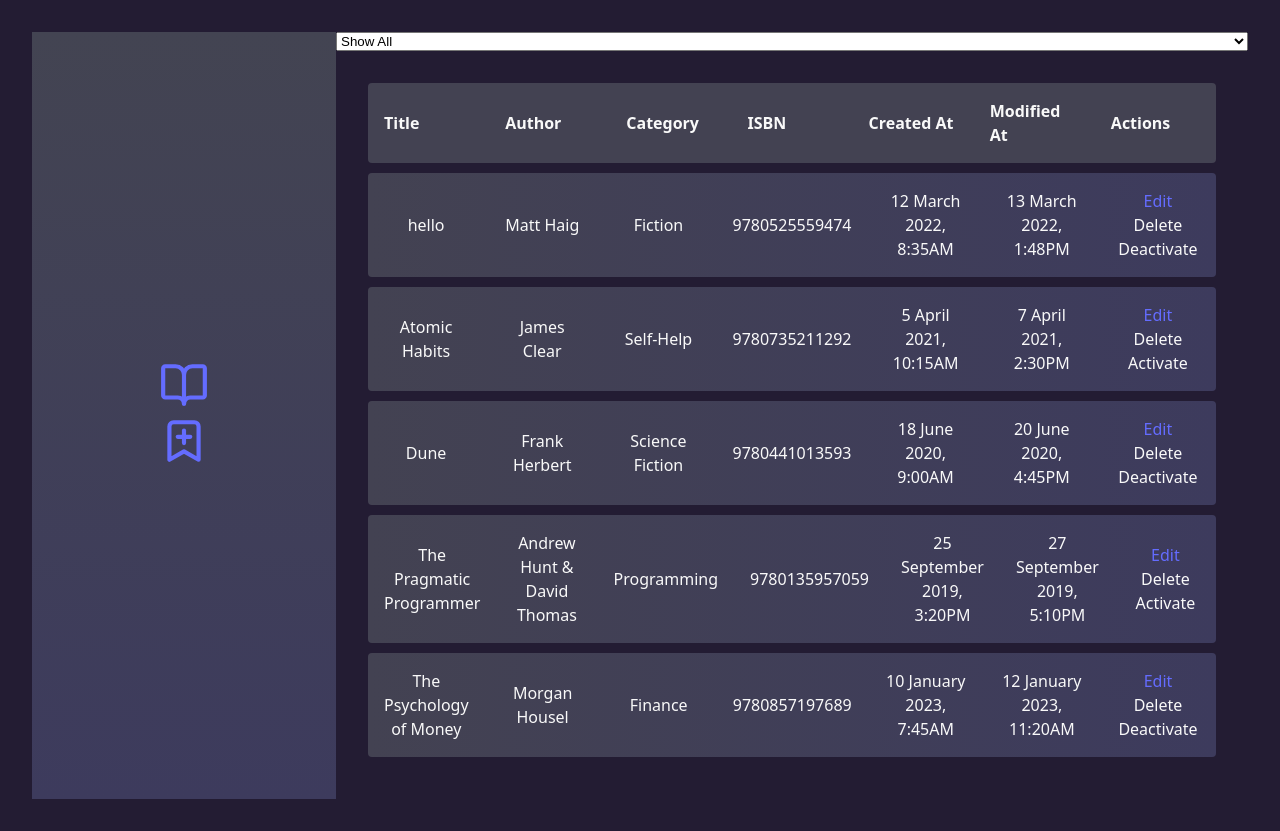
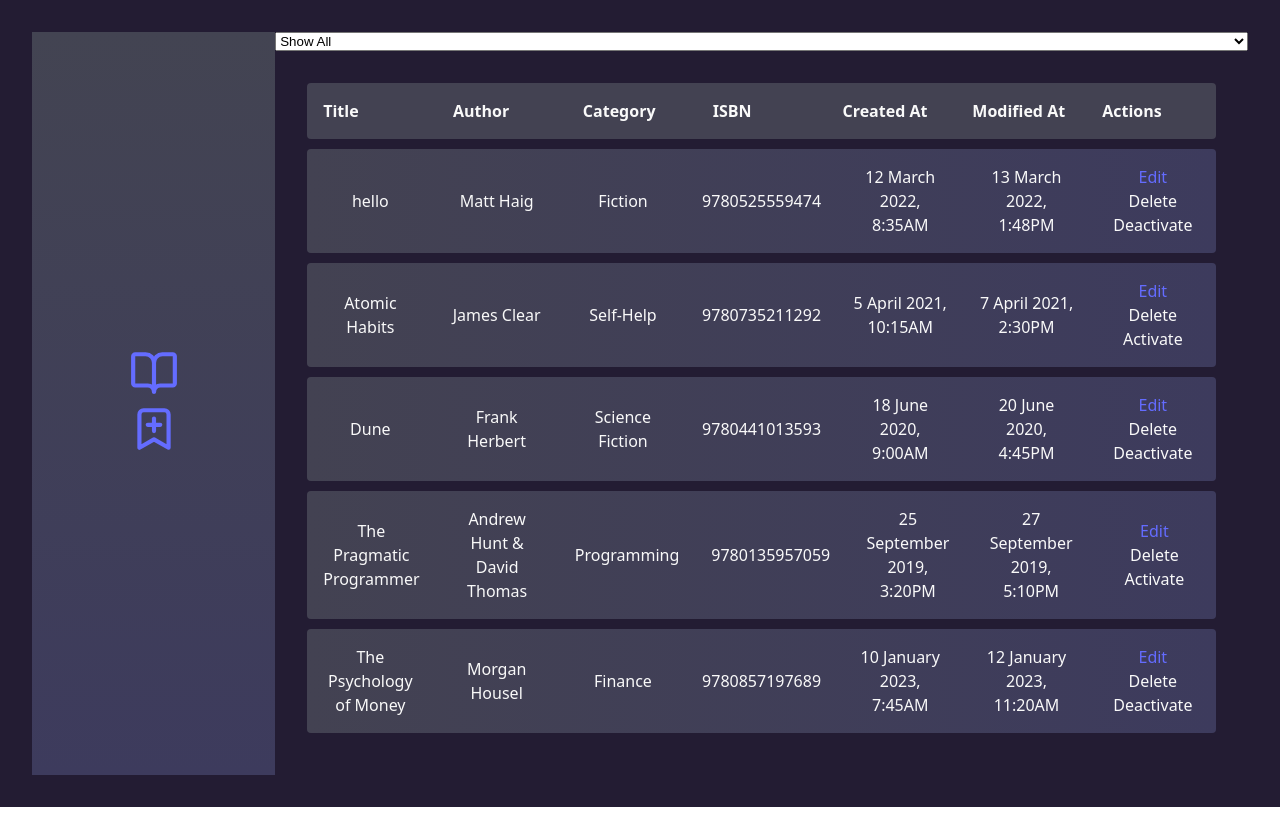
Before and after one commit to ElizaCalmau/books-dashboard-app, a React (Vite) app: page / in a window 1280 px wide. After the commit the page ends 807 px from the top, so only its background shows below. Built offline with nearby package versions, Linux system fonts and the light colour scheme; data requests are answered from the project's data file.

Commit message:
set min width 1200px for root

```diff
--- a/src/App.css
+++ b/src/App.css
@@ -2,6 +2,7 @@
   display: flex;
   flex-direction: row;
   max-width: 100%;
+  min-width: 1200px;
   margin: 0 auto;
   padding: 2rem;
   text-align: center;
@@ -16,5 +17,5 @@ body {
   display: flex;
   flex-direction: column;
   flex-wrap: wrap;
-  flex: 3;
+  flex: 4;
 }
```
